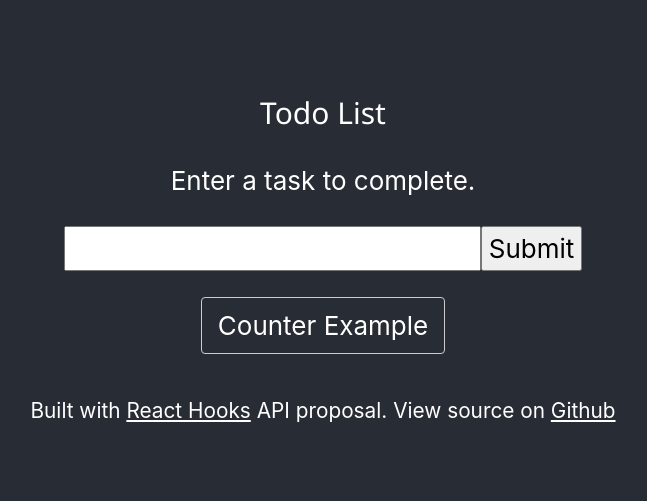
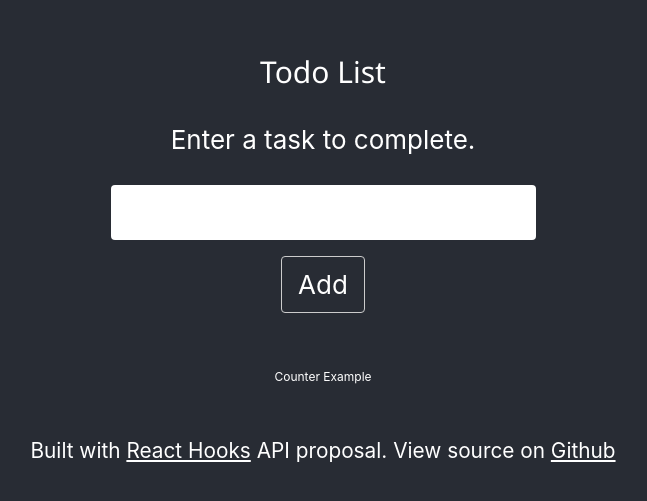
Before and after one commit to kunalgorithm/react-hooks, a React (Create React App) app: page / in a window 1280 px wide. Shown: the part 147-648 px from the top of the page, without its empty margins (317-964 px from the left). Built offline with nearby package versions, Linux system fonts and the light colour scheme.

Commit message:
css final touches

```diff
--- a/src/App.js
+++ b/src/App.js
@@ -12,7 +12,7 @@ function App() {
           <div>
             <Todo />
             <button
-              className="w3-button w3-round w3-border"
+              className="w3-button w3-round w3-small"
               onClick={() => setScreen("Counter")}
             >
               Counter Example
@@ -22,8 +22,9 @@ function App() {
         {screen === "Counter" && (
           <div>
             <Counter />
+            <hr />
             <button
-              className="w3-button w3-round w3-border"
+              className="w3-button w3-round w3-small"
               onClick={() => setScreen("Todo")}
             >
               Todo Example
--- a/src/Counter.js
+++ b/src/Counter.js
@@ -7,16 +7,16 @@ export default function Counter() {
   return (
     <div>
       <h2>Counter</h2>
-      <p>The count is currently {count}.</p>
+      <p>The count is currently {count}</p>
       <button
-        className="w3-button w3-round w3-border "
+        className="w3-button w3-round w3-border w3-margin w3-large"
         onClick={() => setCount(count + 1)}
       >
         +
       </button>
 
       <button
-        className="w3-button w3-round w3-border "
+        className="w3-button w3-round w3-border w3-margin w3-large"
         onClick={() => setCount(count - 1)}
       >
         -
--- a/src/Todo.js
+++ b/src/Todo.js
@@ -21,9 +21,15 @@ export default function Todos() {
       <p>Enter a task to complete.</p>
       <form onSubmit={handleSubmit}>
         <label>
-          <input value={text} onChange={handleChange} />
+          <input
+            value={text}
+            onChange={handleChange}
+            className="w3-input w3-round w3-border-0"
+          />
+          <button className="w3-btn w3-round w3-border w3-margin" type="submit">
+            Add
+          </button>
         </label>
-        <input type="submit" value="Submit" />
       </form>
       <ul>
         {todos.map((todo, index) => (
```
